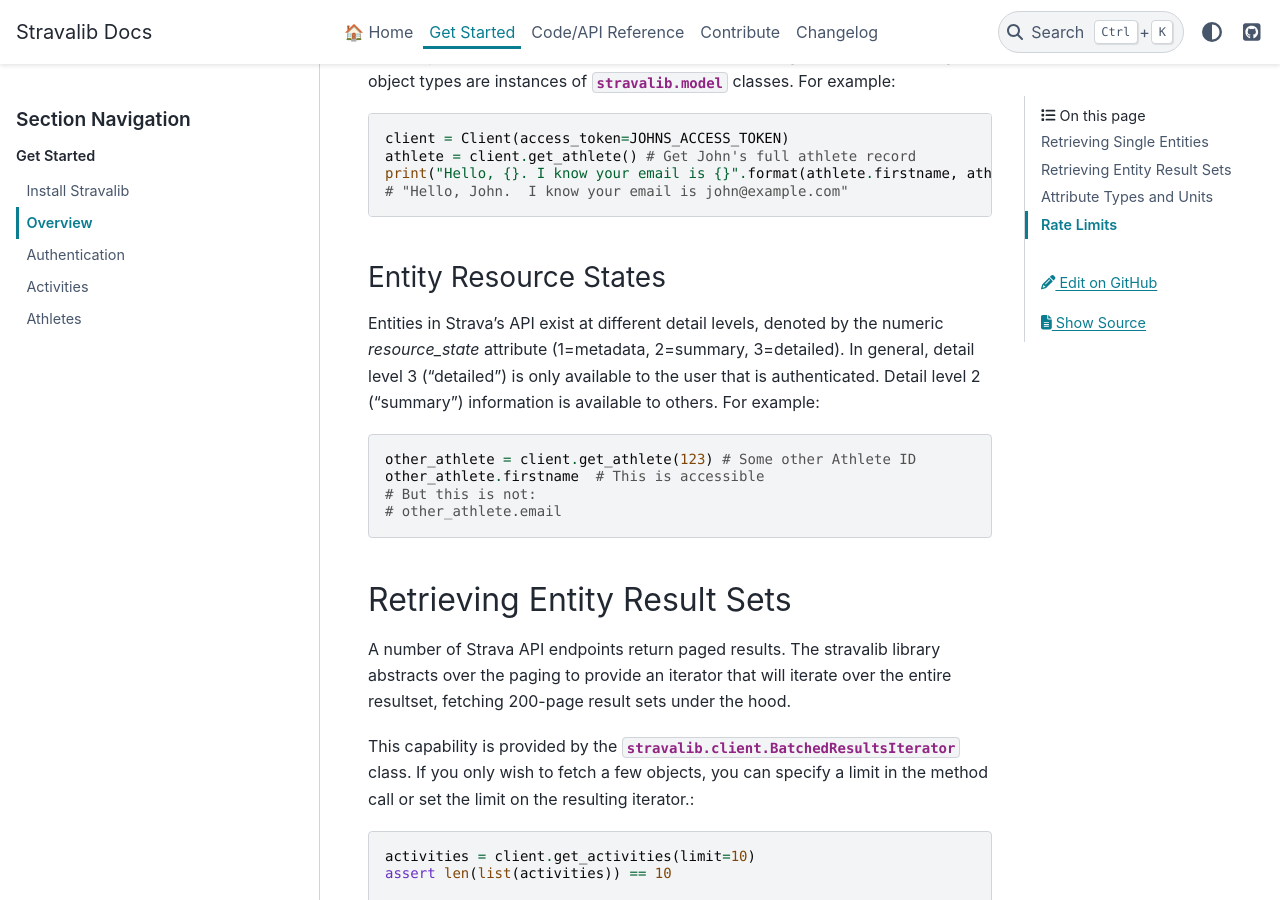
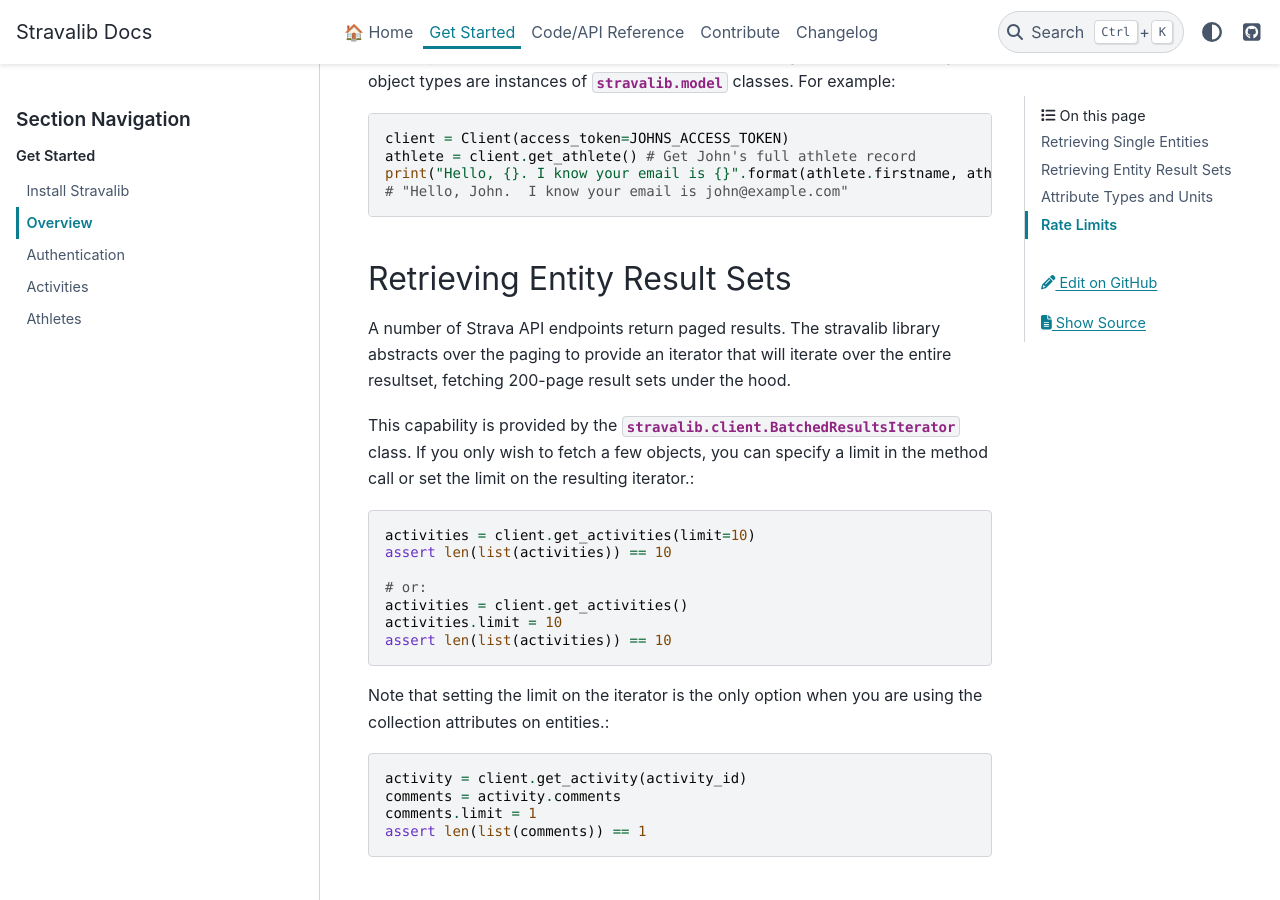
Before and after one commit to stravalib/stravalib, a Sphinx documentation site: the page built from docs/get-started/overview.rst, in a window 1280 px wide and 900 px high, scrolled down 366 px. Built offline with Sphinx 7.4.7 and the PyData theme 0.15.4, drawn with Linux system fonts in a browser that asks for light colours; the version number could not be read and is left out.

Commit message:
Removes section that becomes irrelevant in stravalib 2.0

```diff
--- a/docs/get-started/overview.rst
+++ b/docs/get-started/overview.rst
@@ -16,19 +16,6 @@
    athlete = client.get_athlete() # Get John's full athlete record
    print("Hello, {}. I know your email is {}".format(athlete.firstname, athlete.email))
    # "Hello, John.  I know your email is john@example.com"
-
-Entity Resource States
-----------------------
-
-Entities in Strava's API exist at different detail levels, denoted by the numeric
-`resource_state` attribute (1=metadata, 2=summary, 3=detailed).  In general, detail level
-3 ("detailed") is only available to the user that is authenticated.  Detail level 2 ("summary")
-information is available to others.  For example::
-
-   other_athlete = client.get_athlete(123) # Some other Athlete ID
-   other_athlete.firstname  # This is accessible
-   # But this is not:
-   # other_athlete.email
 
 
 Retrieving Entity Result Sets
```
